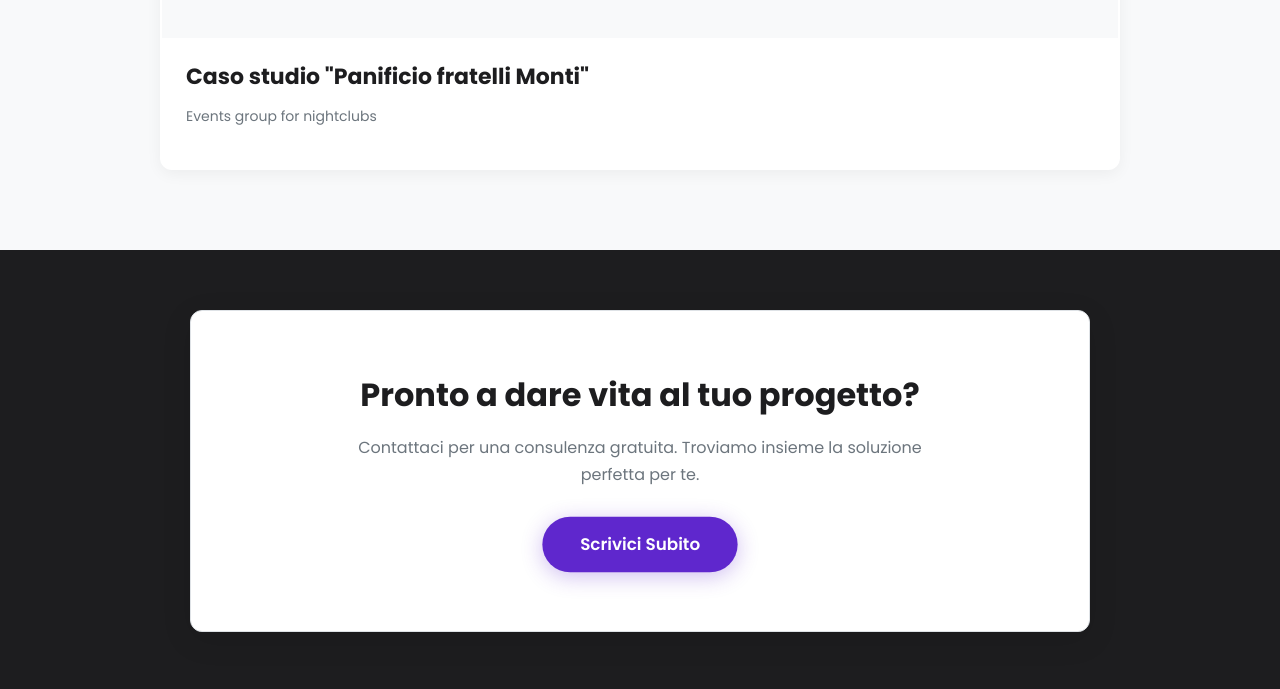
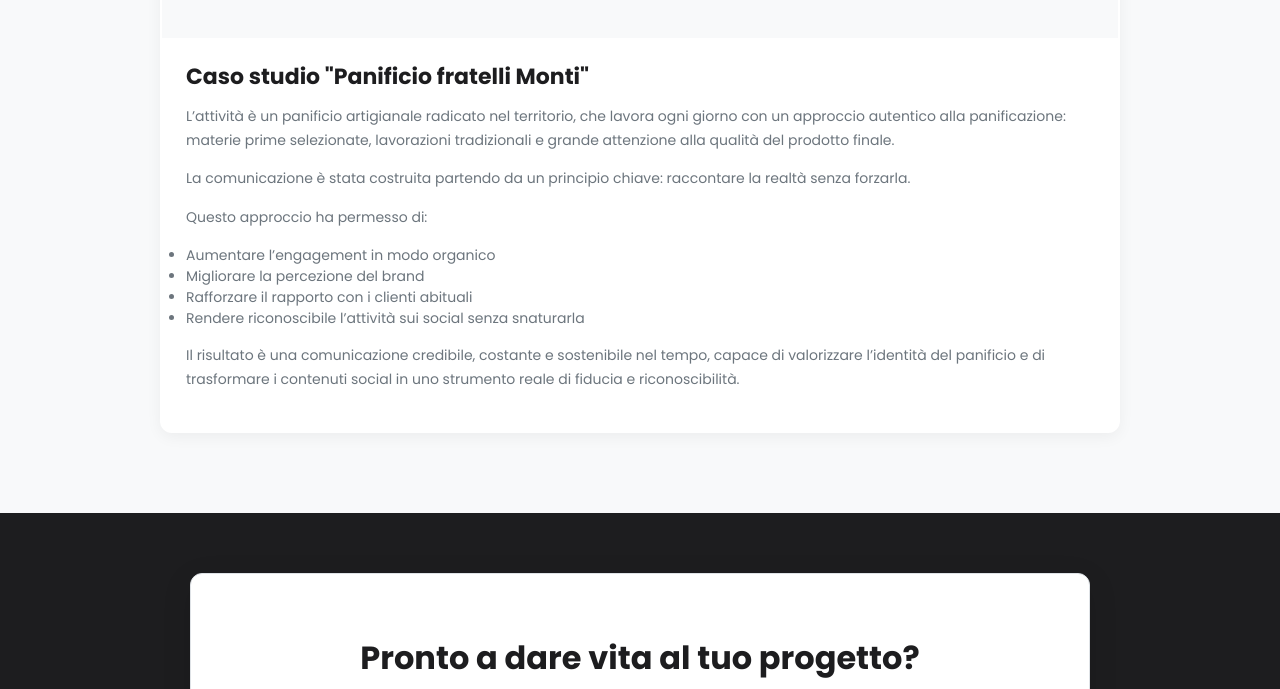
Before and after one commit to nicbonis/obinstudio, a plain HTML site: page works.html in a window 1280 px wide. Shown: the part 1377-2066 px from the top of the page. Drawn offline with nearby package versions, Linux system fonts and the light colour scheme.

Commit message:
Update works.html

```diff
--- a/works.html
+++ b/works.html
@@ -36,14 +36,31 @@
         <h1 class="page-title animate-on-load">I Nostri Lavori</h1>
         <p class="page-subtitle animate-on-load delay-1">Una selezione dei progetti che abbiamo realizzato con passione per i nostri clienti.</p>
     </header>
+
     <div class="list-container container">
         <a href="#" class="list-item animate-on-scroll">
             <img src="immagini/panificio.jpg" alt="Anteprima del progetto">
+
             <div class="details">
                 <h3>Caso studio "Panificio fratelli Monti"</h3>
-                <p class="info">Events group for nightclubs </p>
+                <p class="info">L’attività è un panificio artigianale radicato nel territorio, che lavora ogni giorno con un approccio autentico alla panificazione: materie prime selezionate, lavorazioni tradizionali e grande attenzione alla qualità del prodotto finale.</p>
+
+                <p class="mt-4 info">La comunicazione è stata costruita partendo da un principio chiave: raccontare la realtà senza forzarla.</p>
+
+                <div class="mt-4">
+                    <p class="info">Questo approccio ha permesso di:</p>
+                    <ul class="list-disc ml-5 mt-2 info italic">
+                        <li>Aumentare l’engagement in modo organico</li>
+                        <li>Migliorare la percezione del brand</li>
+                        <li>Rafforzare il rapporto con i clienti abituali</li>
+                        <li>Rendere riconoscibile l’attività sui social senza snaturarla</li>
+                    </ul>
+                </div>
+
+                <p class="mt-4 info font-semibold">Il risultato è una comunicazione credibile, costante e sostenibile nel tempo, capace di valorizzare l’identità del panificio e di trasformare i contenuti social in uno strumento reale di fiducia e riconoscibilità.</p>
             </div>
         </a>
+    </div>
 </main>
 
 <footer>
```
